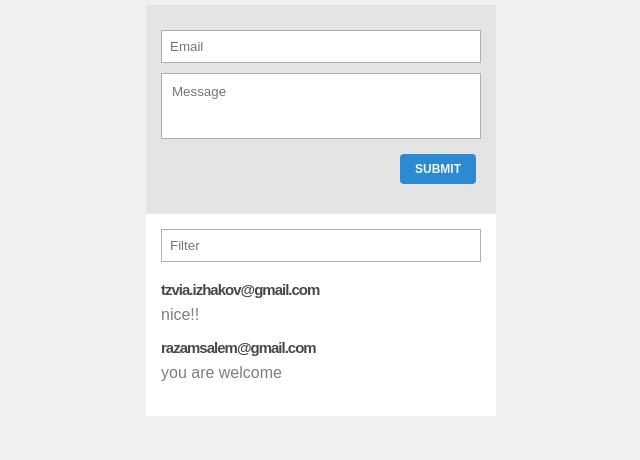
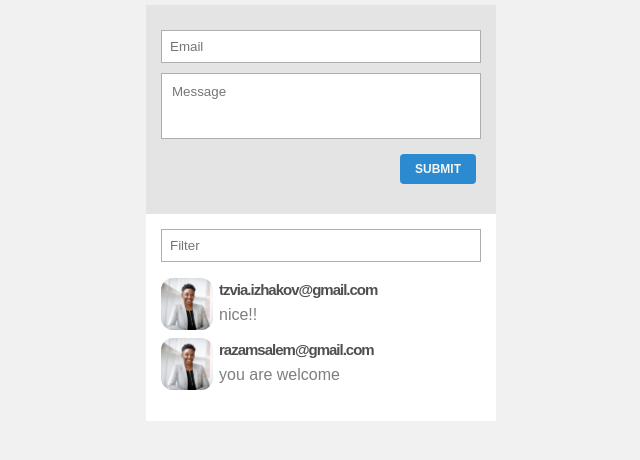
Before and after one commit to TzviaIzhakov/Feed, a React (Vite) app: page / in a window 1280 px wide. Shown: the top 460 px of the page, without its empty margins (319-959 px from the left). Built offline with nearby package versions, Linux system fonts and the light colour scheme.

Commit message:
add mini user

```diff
--- a/src/RootCmp.jsx
+++ b/src/RootCmp.jsx
@@ -1,6 +1,6 @@
 import React, { useEffect, useState } from 'react'
 import { messageService } from './services/message.service.local'
-
+import demoUser from './assets/img/demo-user.png'
 
 export function RootCmp() {
   const [msg, setMsg] = useState(messageService.getEmptyMessage())
@@ -55,8 +55,11 @@ export function RootCmp() {
             {msgs?.map((msg, idx) =>
               <article key={idx}>
                 <div className="mini-user flex">
-                <span className="email-user">{msg.email}</span>
-                <span className='msg-user'>{msg.txt}</span>
+                  <img src={demoUser} alt="demo-user" />
+                  <div className="mini-user-details flex">
+                  <span className="email-user">{msg.email}</span>
+                  <span className='msg-user'>{msg.txt}</span>
+                  </div>
                 </div>
               </article>)}
           </section>
--- a/src/assets/styles/setup/_variables.scss
+++ b/src/assets/styles/setup/_variables.scss
@@ -5,7 +5,7 @@ $clr3: rgb(44, 139, 208);
 $clr4: #f1f1f1;
 $clr5: rgba(216, 216, 216, 0.69);
 $clr6: #fff;
-$clr7: #494848;
+$clr7: #3c3b3be5;
 $clr8: #767474ee;
 
 //hovers
--- a/src/assets/styles/views/HomePage.scss
+++ b/src/assets/styles/views/HomePage.scss
@@ -28,6 +28,7 @@
             .submit-btn-area {
                 width: 100%;
                 justify-content: end;
+
                 button {
                     width: rem(76px);
                     border-radius: rem(4px);
@@ -57,28 +58,37 @@
             .msg-preview {
                 padding-block: rem(12px);
 
-                & > * {
+                &>* {
                     padding-block: rem(4px);
                 }
 
                 .mini-user {
+                    img {
+                        width: rem(52px);
+                        border-radius: rem(12px);
+                        margin-inline-end: rem(6px);
+                    }
+                    .mini-user-details {
                         flex-direction: column;
+
                         .email-user {
                             color: $clr7;
                             font-weight: 600;
-                        font-family:Arial, Helvetica, sans-serif;
+                            font-family: Arial, Helvetica, sans-serif;
                             letter-spacing: -1px;
                             font-size: rem(15px);
                         }
 
                         .msg-user {
                             color: $clr8;
-                        font-family:Arial, Helvetica, sans-serif;
+                            font-family: Arial, Helvetica, sans-serif;
                             font-weight: 300;
                             font-size: rem(16px);
+                        }
+                    }
+
                 }
             }
         }
     }
 }
-}
```
Also changed, not shown: src/assets/img/demo-user.png (added). Lines whose indentation alone changed are shown as unchanged.
